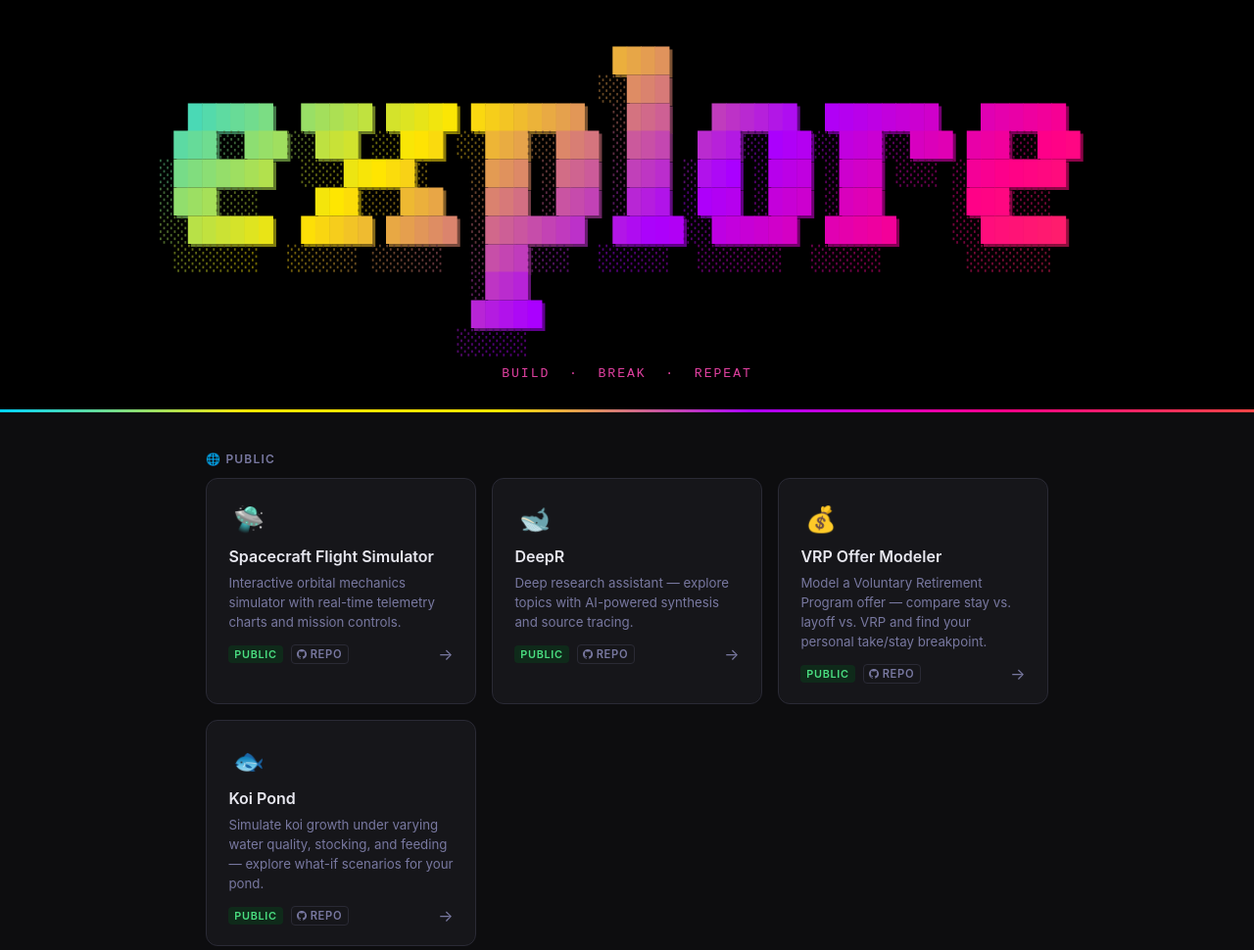
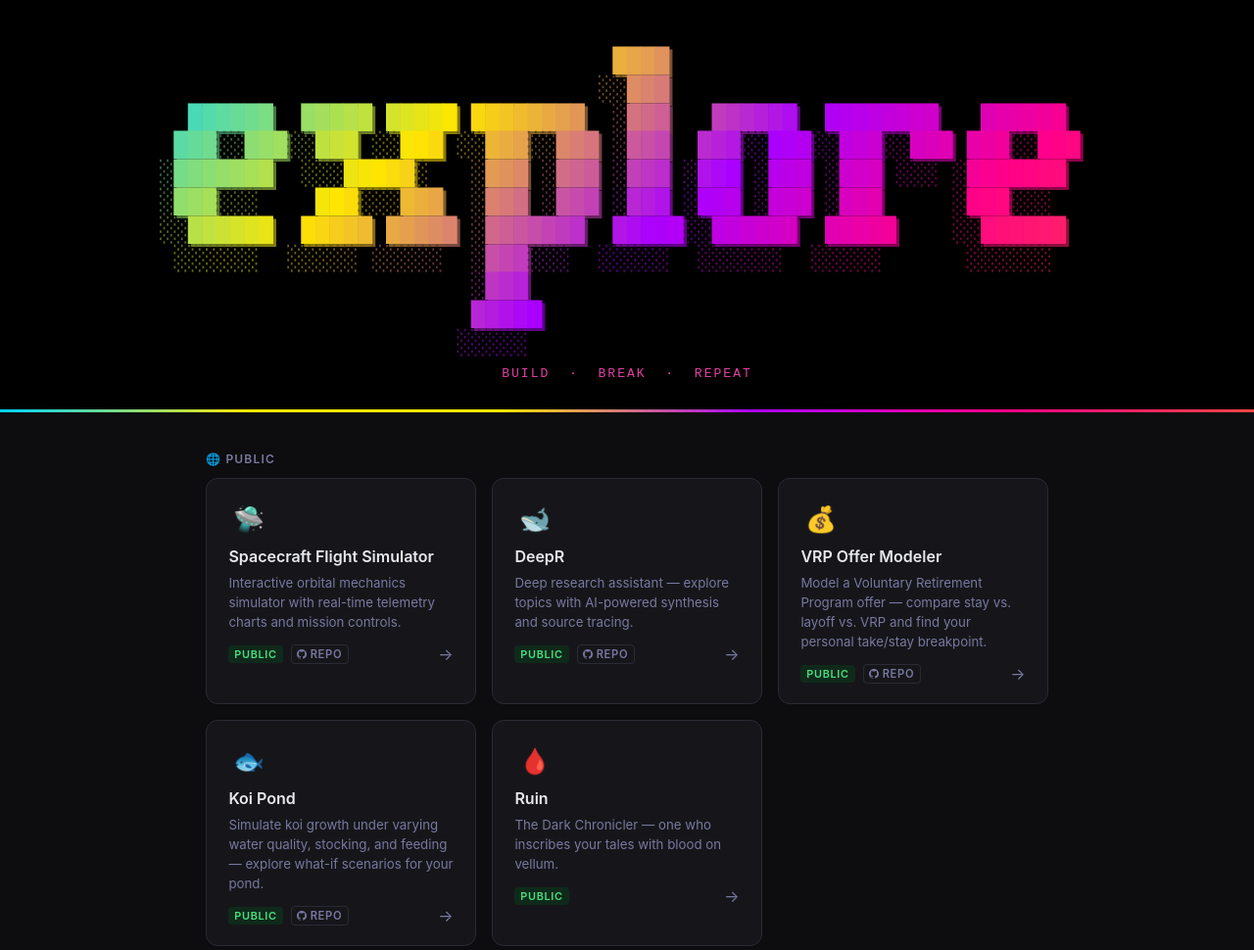
Before and after one commit to OdinAnderson/explore, a website: page index.html in a window 1280 px wide. Shown: the top 970 px of the page at 98% size. Drawn offline with Linux system fonts and the light colour scheme.

Commit message:
Add Ruin card with emoji icon and description to public apps section

```diff
--- a/index.html
+++ b/index.html
@@ -365,6 +365,18 @@
         </div>
       </div>
 
+      <div class="card" data-keep-emoji>
+        <a class="card-link" href="https://web.telegram.org/k/#@OdinRuinBot" target="_blank" rel="noopener">
+          <div class="card-icon"><span class="card-icon-emoji">🩸</span></div>
+          <div class="card-title">Ruin</div>
+          <div class="card-desc">The Dark Chronicler — one who inscribes your tales with blood on vellum.</div>
+        </a>
+        <div class="card-footer">
+          <span class="tag tag-public">Public</span>
+          <span class="card-arrow">→</span>
+        </div>
+      </div>
+
     </div>
   </section>
 
@@ -458,6 +470,7 @@
   // we keep the emoji fallback.
   (function () {
     document.querySelectorAll('.card').forEach(card => {
+      if (card.hasAttribute('data-keep-emoji')) return;
       const link = card.querySelector('.card-link');
       const iconBox = card.querySelector('.card-icon');
       if (!link || !iconBox) return;
```
